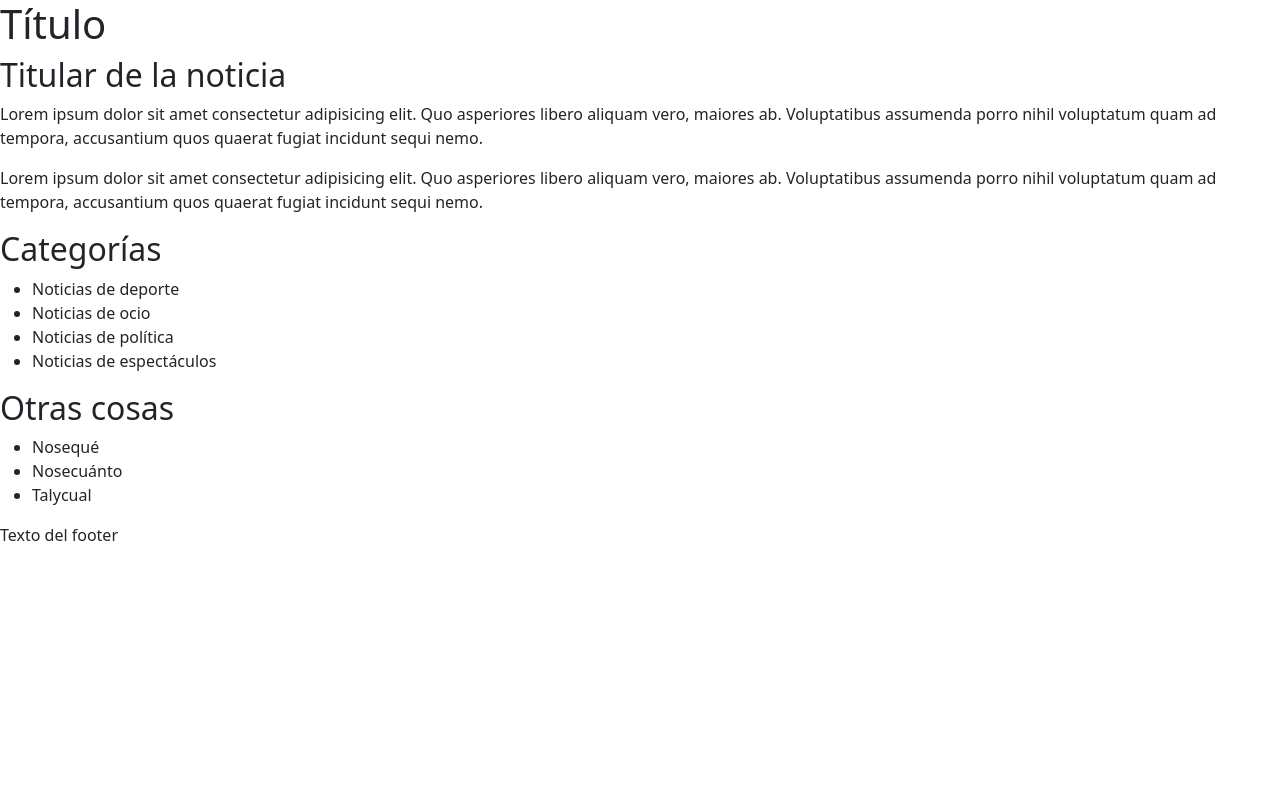
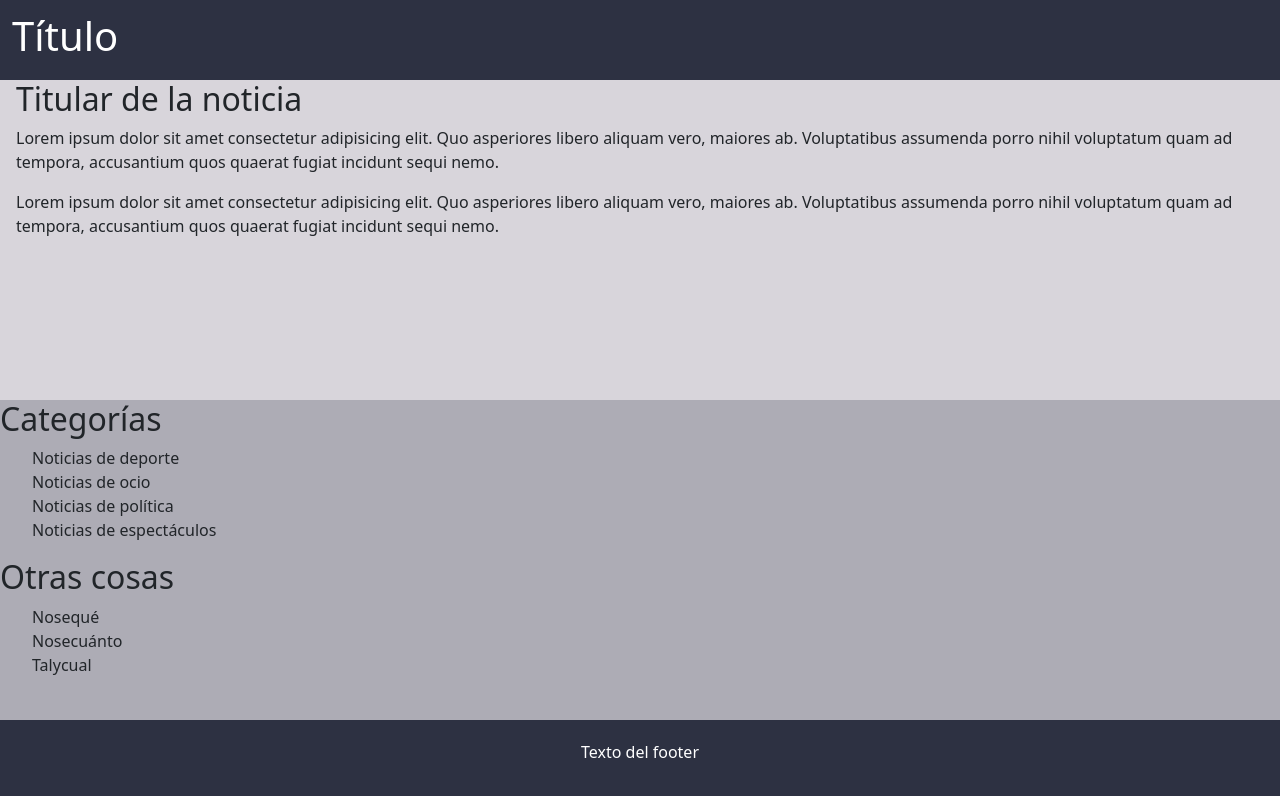
Before and after one commit to ajunkers/Ejercicio-layout-bootstrap, a plain HTML site: page index.html in a window 1280 px wide. Drawn offline with nearby package versions, Linux system fonts and the light colour scheme; files that its build step writes are made by us from their sources.

Commit message:
vista para pantallas de menos de 500px

```diff
--- a/index.html
+++ b/index.html
@@ -8,7 +8,7 @@
 	<meta name="viewport" content="width=device-width, initial-scale=1.0">
 
 	<link rel="shortcut icon" href="favicon.ico" type="image/x-icon">
-	<link rel="stylesheet" href="style/style.css">
+	<link rel="stylesheet" href="style.css">
 
 	<link href="https://cdn.jsdelivr.net/npm/bootstrap@5.0.0-beta2/dist/css/bootstrap.min.css" rel="stylesheet"
 		integrity="sha384-BmbxuPwQa2lc/FVzBcNJ7UAyJxM6wuqIj61tLrc4wSX0szH/Ev+nYRRuWlolflfl" crossorigin="anonymous">
@@ -17,22 +17,31 @@
 </head>
 
 <body>
-	<header class="cabecera">
-		<h1>Título</h1>
+	<div class=".container-fluid h-100">
+		<header class="cabecera row d-flex align-items-center">
+			<h1 class="px-4">Título</h1>
 		</header>
-	<main>
-		<section class="contenido">
-			<h2>Titular de la noticia</h2>
-			<p>Lorem ipsum dolor sit amet consectetur adipisicing elit. Quo asperiores libero aliquam vero, maiores ab.
+		<main class="row d-flex align-items-center">
+			<section class="contenido col-12">
+				<h2 class="px-3">Titular de la noticia</h2>
+				<p class="px-3">Lorem ipsum dolor sit amet consectetur adipisicing elit. Quo asperiores libero aliquam
+					vero,
+					maiores
+					ab.
 					Voluptatibus
-				assumenda porro nihil voluptatum quam ad tempora, accusantium quos quaerat fugiat incidunt sequi nemo.
+					assumenda porro nihil voluptatum quam ad tempora, accusantium quos quaerat fugiat incidunt sequi
+					nemo.
 				</p>
 
-			<p>Lorem ipsum dolor sit amet consectetur adipisicing elit. Quo asperiores libero aliquam vero, maiores ab.
-				Voluptatibus assumenda porro nihil voluptatum quam ad tempora, accusantium quos quaerat fugiat incidunt
+				<p class="px-3">Lorem ipsum dolor sit amet consectetur adipisicing elit. Quo asperiores libero aliquam
+					vero,
+					maiores
+					ab.
+					Voluptatibus assumenda porro nihil voluptatum quam ad tempora, accusantium quos quaerat fugiat
+					incidunt
 					sequi nemo.</p>
 			</section>
-		<section class="sidebar">
+			<section class="sidebar col-12">
 				<h2>Categorías</h2>
 				<ul>
 					<li>Noticias de deporte</li>
@@ -49,10 +58,10 @@
 
 			</section>
 		</main>
-	<footer>
-		<p>Texto del footer</p>
+		<footer class="pie row d-flex align-items-center">
+			<p class="d-flex justify-content-center">Texto del footer</p>
 		</footer>
-
+	</div>
 </body>
 
 </html>
--- a/style.css
+++ b/style.css
@@ -0,0 +1,23 @@
+* {
+	box-sizing: border-box;
+}
+
+.cabecera, .pie {
+	background-color: #2d3142;
+	color: #fff;
+	height: 10vh;
+}
+
+.contenido {
+	background-color: #d8d5db;
+	height: 40vh;
+}
+
+.sidebar {
+	background-color: #adacb5;
+	height: 40vh;
+}
+
+li{
+	list-style-type: none;
+}
```
Lines whose indentation alone changed are shown as unchanged.
